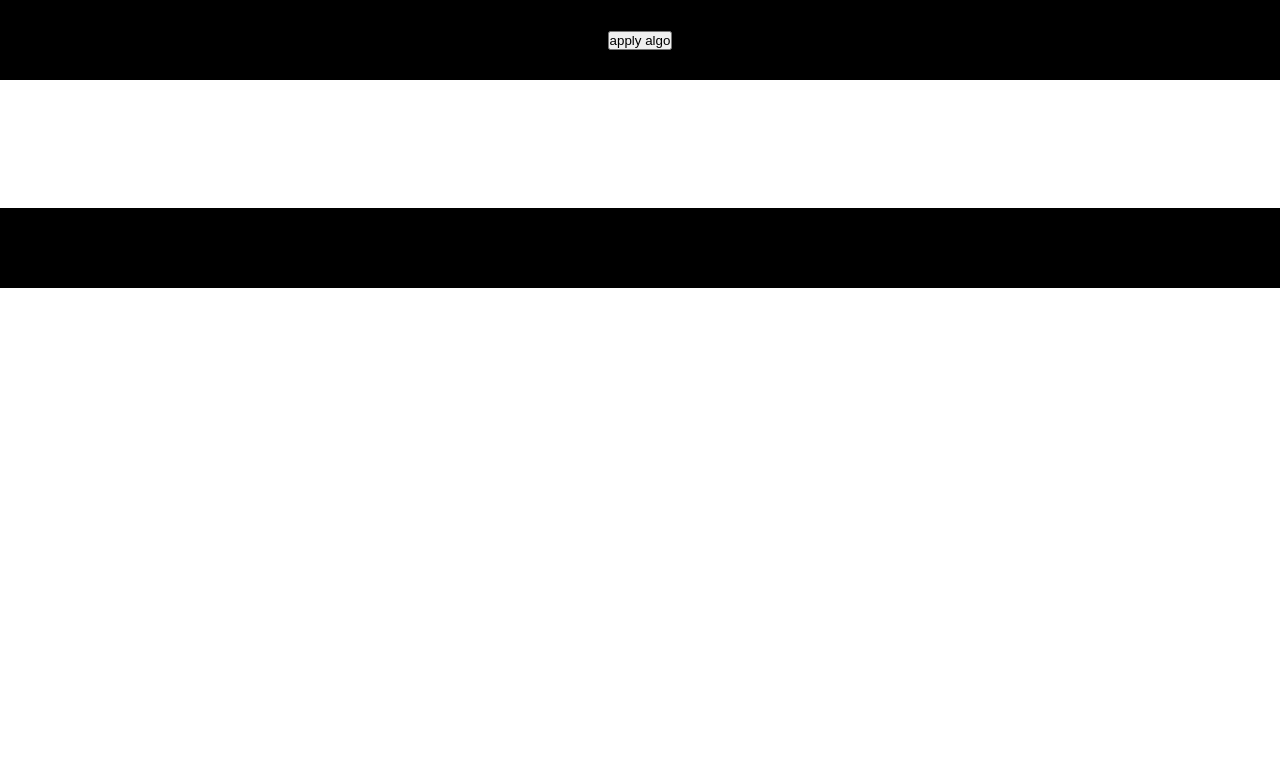
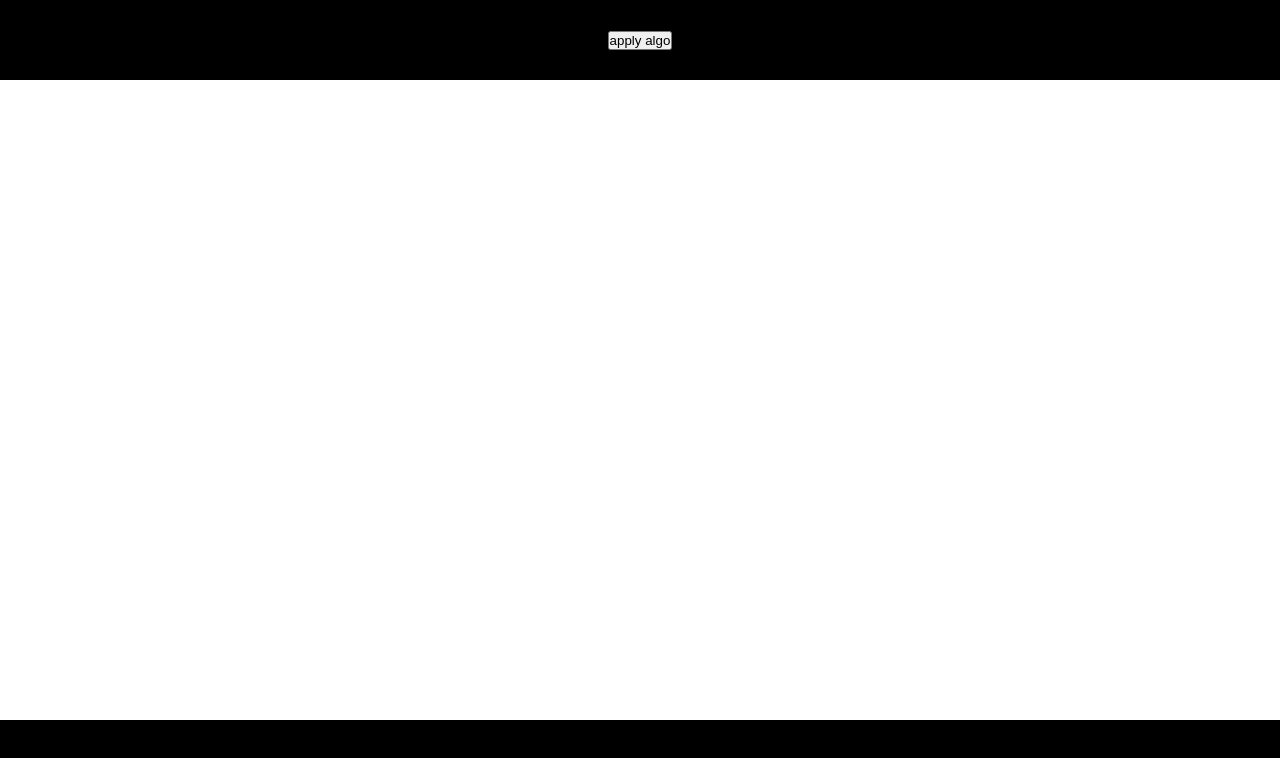
Before and after one commit to LakhderAmine99/Image-scaling, a plain HTML site: page index.html in a window 1280 px wide. Drawn offline with Linux system fonts and the light colour scheme.

Commit message:
update Image scaling module and add layouts

```diff
--- a/test/ImageScaling.js
+++ b/app/ImageScaling.js
@@ -20,7 +20,7 @@ function NearestNeighborsInterpolation(){
         btn.addEventListener('click',(e)=>{
 
             imageProcessing = new ImageProcessing(canvas2d.getImageData());
-            resultCanvas2d.putImageData(imageProcessing.LERP());
+            resultCanvas2d.putImageData(imageProcessing.NNI());
 
 
         },false);
--- a/assets/css/app.css
+++ b/assets/css/app.css
@@ -21,24 +21,28 @@ header
 
 footer
 {
+    position: absolute;
+    bottom: 0;
+    width: 100%;
     height: 80px;
     background-color: black;
 }
 
 #app
 {
-    /* height: 100vh; */
+
 }
 
 .NNI-widget
 {
-    /* width: 50%; */
-    /* width: 800px; */
+
+    margin: 1.5rem 0;
+    padding: 2.5rem;
+    overflow: auto;
 }
 
 canvas
 {
-    /* background-color: blueviolet; */
     width: 100% !important;
     margin: 0rem 1rem;
 }
--- a/index.html
+++ b/index.html
@@ -7,7 +7,7 @@
     <title>Image-Scaling</title>
 
     <link rel="stylesheet" href="/assets/css/app.css">
-    <script type="module" src="/test/ImageScaling.js"></script>
+    <script type="module" src="/app/ImageScaling.js"></script>
 </head>
 <body>
     <div id="app">
```
